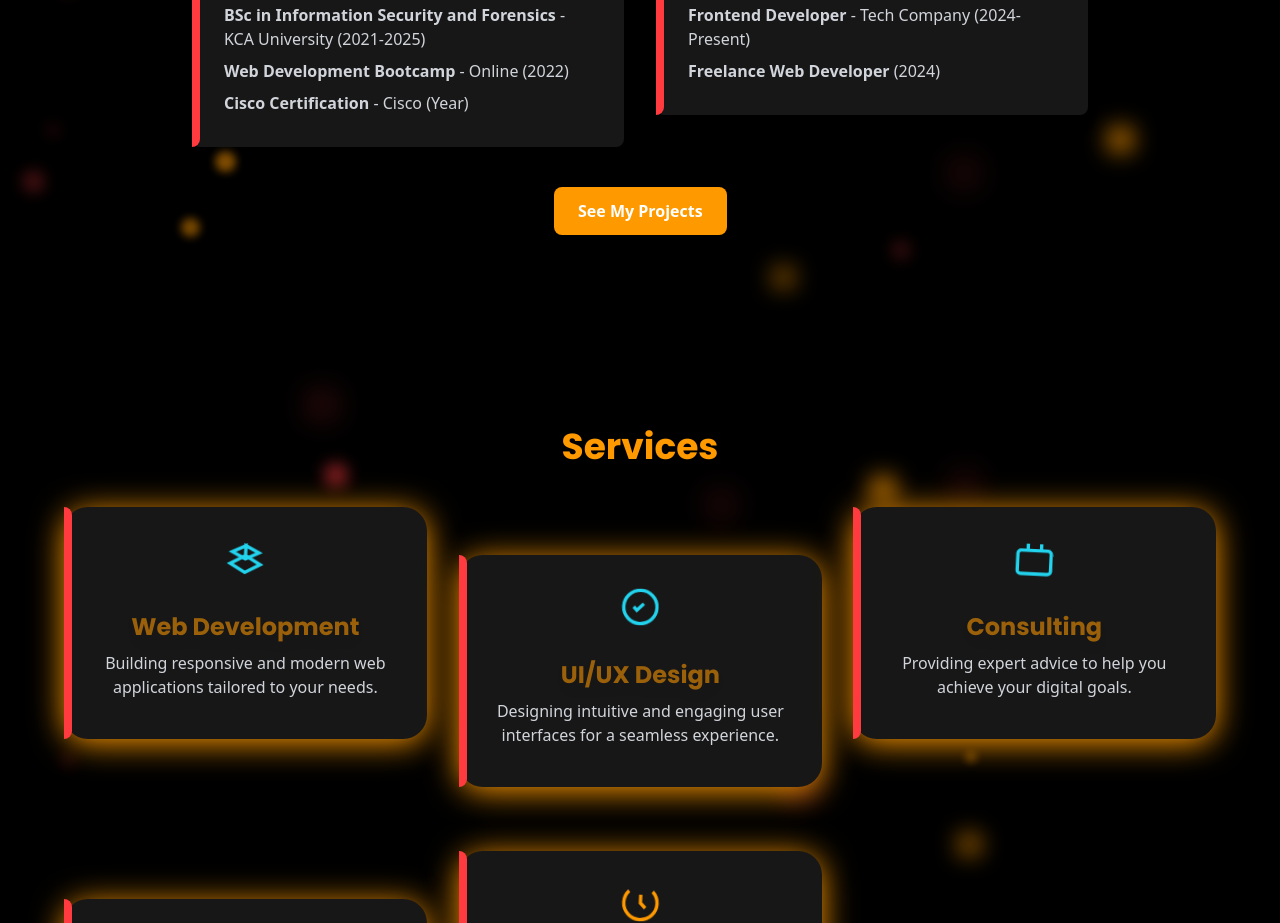
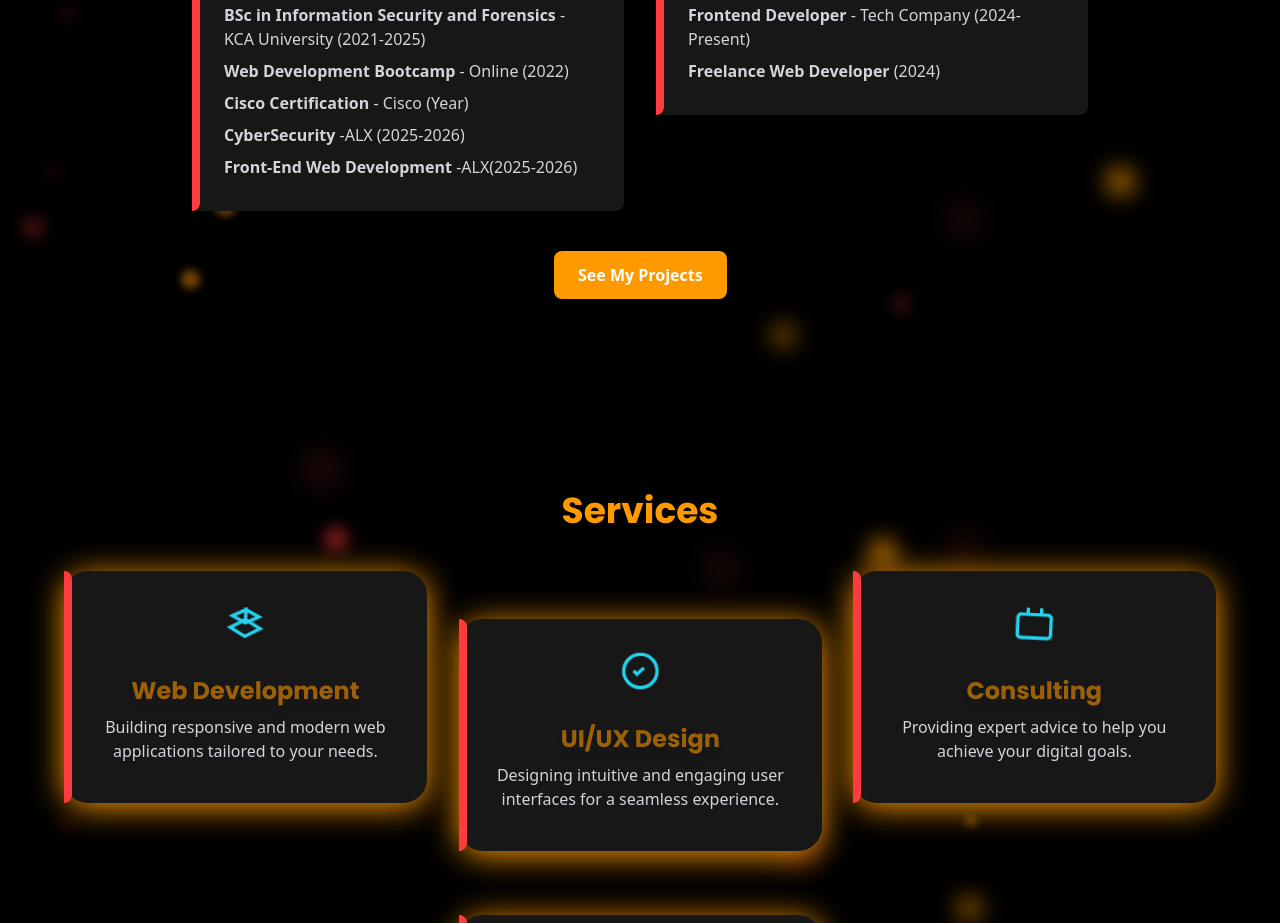
Before and after one commit to Ntinyari1/My-Portfolio, a React (Create React App) app: page / in a window 1280 px wide. Shown: the part 2240-3163 px from the top of the page. Built offline with nearby package versions, Linux system fonts and the light colour scheme.

Commit message:
added certifications

```diff
--- a/src/components/Resume.js
+++ b/src/components/Resume.js
@@ -16,6 +16,8 @@ const Resume = () => (
               <li><span className="font-bold">BSc in Information Security and Forensics</span> - KCA University (2021-2025)</li>
               <li><span className="font-bold">Web Development Bootcamp</span> - Online (2022)</li>
               <li><span className="font-bold">Cisco Certification</span> - Cisco (Year)</li>
+              <li><span className="font-bold">CyberSecurity</span> -ALX (2025-2026)</li>
+              <li><span className="font-bold">Front-End Web Development</span> -ALX(2025-2026)</li>
             </ul>
           </div>
         </FadeInSection>
```
